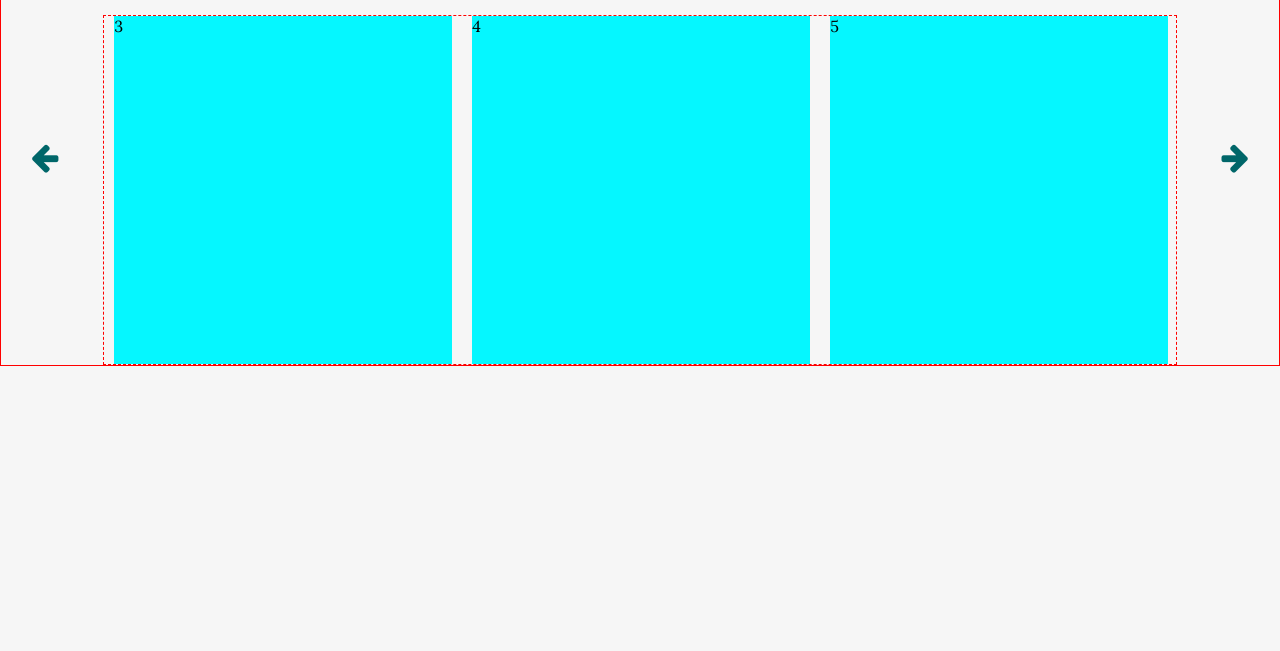
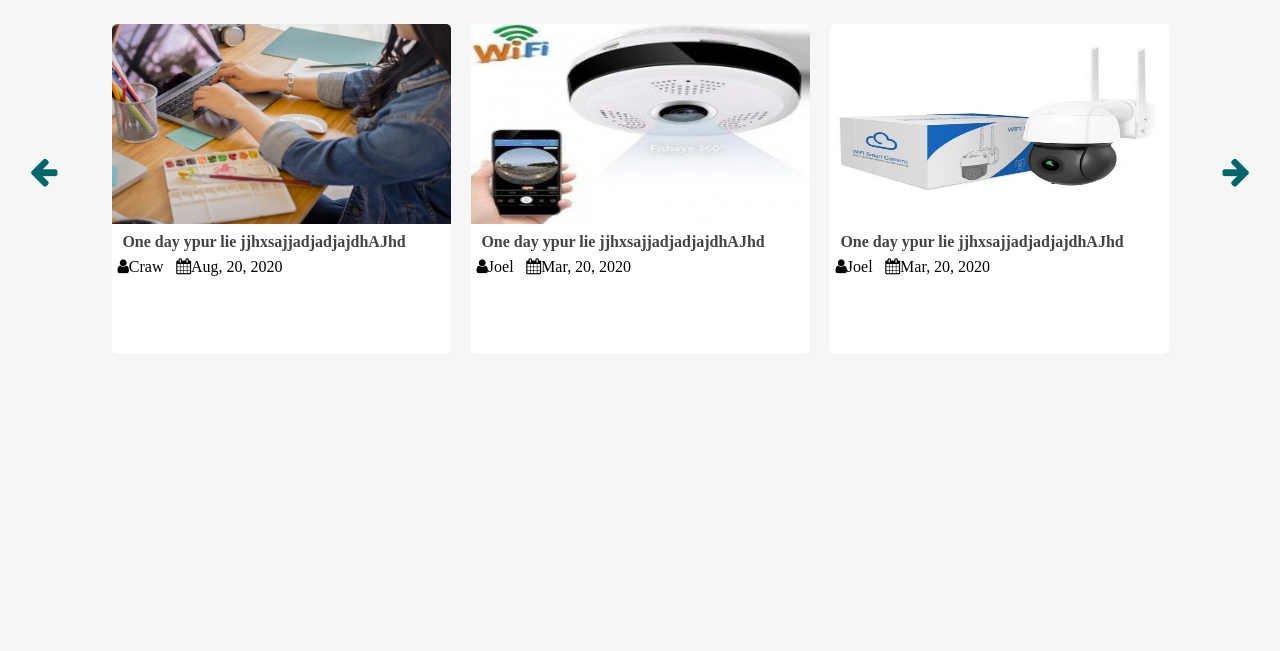
Before and after one commit to Crawford30/BlogCSS, a plain HTML site: page index.html in a window 1280 px wide. Shown: the part 149-800 px from the top of the page. Drawn offline with nearby package versions, Linux system fonts and the light colour scheme; a web font is replaced by a local one.

Commit message:
slider complete

```diff
--- a/css/style.css
+++ b/css/style.css
@@ -17,8 +17,14 @@ h1, h2, h3, h4, h5, h6 {
 	font-family: 'Candal', serif;
 	color: #444;
 
+	margin: 5px;
+
 }
 
+a {
+	text-decoration: none;
+	color: inherit;
+}
 /*making every element to have a white color */
 
 header *{
@@ -77,6 +83,8 @@ header ul li ul{
 
 	/*hide drop down*/
 	display: none;
+
+	z-index: 9999999;
 }
 
 
@@ -132,32 +140,69 @@ header .menu-toggle{
 	display: none;
 }
 
+/*STYLING ANCHOR TAGS IN PAGE WRAPPER*/
+.page-wrapper a:hover {
+
+	color: #006669;
+
+}
+
+
 /*POST SLIDER*/
 .post-slider {
-	border: 1px solid red;
+	/*border: 1px solid red;*/
 
 	position: relative;
 }
 
 .post-slider .post-wrapper{
+	padding: 10px 0 10px 0;
 
 	width: 84%;
 	height: 350px;
 	margin: 0 auto; /*auto ensures that its horizontally centerlised */
 	overflow: hidden;
-	border: 1px dashed red;
+	/*border: 1px dashed red;*/
 
 }
 
 .post-slider .post-wrapper .post{
 
 	width: 300px;
-	height: 350px;
+	height: 330px;
 	margin: 0 10px;  /*top margin 0, side margins 10px */
 
 	display: inline-block; /*to display horizontal */
 
-	background: #05f7ff;
+	/*background: #05f7ff;*/
+
+	background: #fff;
+
+	border-radius: 5px;
+
+	box-shadow: 1px 1px 1px -1px #a0a0a033;
+
+}
+
+
+.post-slider .post-wrapper .post .post-info {
+	height: 130px; /* remaing height after adding the height of the image */
+	/*border: 1px solid red;*/
+
+	padding: 0px 5px;
+
+
+}
+
+/*slider image */
+.post-slider .post-wrapper .post .slider-image {
+
+	width: 100%;
+
+	height: 200px;
+
+	border-top-left-radius: 5px;
+	border-top-right-radius: 5px;
 
 }
 
--- a/index.html
+++ b/index.html
@@ -57,11 +57,74 @@
 			<i class="fa fa-arrow-right next"></i>
 
 			<div class="post-wrapper">
-				<div class="post">1</div>
-				<div class="post">2</div>
-				<div class="post">3</div>
-				<div class="post">4</div>
-				<div class="post">5</div>
+
+				<div class="post">
+					<img src="images/banner1.jpg" alt="" class="slider-image">
+					<div class="post-info">
+						<h4><a href="single.html"> One day ypur lie jjhxsajjadjadjajdhAJhd</a></h4>
+						<i class="fa fa-user">Joel</i>
+						&nbsp;
+						<i class="fa fa-calendar">Mar, 20, 2020</i>
+					</div>
+				</div>
+
+
+				<div class="post">
+					<img src="images/banner2.jpg" alt="" class="slider-image">
+					<div class="post-info">
+						<h4><a href="single.html"> One day ypur lie jjhxsajjadjadjajdhAJhd</a></h4>
+						<i class="fa fa-user">Joel</i>
+						&nbsp;
+						<i class="fa fa-calendar">Feb, 20, 2020</i>
+					</div>
+				</div>
+
+
+
+				<div class="post">
+					<img src="images/banner3.jpg" alt="" class="slider-image">
+					<div class="post-info">
+						<h4><a href="single.html"> One day ypur lie jjhxsajjadjadjajdhAJhd</a></h4>
+						<i class="fa fa-user">Craw</i>
+						&nbsp;
+						<i class="fa fa-calendar">Aug, 20, 2020</i>
+					</div>
+				</div>
+
+
+				<div class="post">
+					<img src="images/cctv1.jpg" alt="" class="slider-image">
+					<div class="post-info">
+						<h4><a href="single.html"> One day ypur lie jjhxsajjadjadjajdhAJhd</a></h4>
+						<i class="fa fa-user">Joel</i>
+						&nbsp;
+						<i class="fa fa-calendar">Mar, 20, 2020</i>
+					</div>
+				</div>
+
+
+				<div class="post">
+					<img src="images/cctv2.jpg" alt="" class="slider-image">
+					<div class="post-info">
+						<h4><a href="single.html"> One day ypur lie jjhxsajjadjadjajdhAJhd</a></h4>
+						<i class="fa fa-user">Joel</i>
+						&nbsp;
+						<i class="fa fa-calendar">Mar, 20, 2020</i>
+					</div>
+				</div>
+
+
+				<div class="post">
+					<img src="images/cctv3.jpg" alt="" class="slider-image">
+					<div class="post-info">
+						<h4><a href="single.html"> One day ypur lie jjhxsajjadjadjajdhAJhd</a></h4>
+						<i class="fa fa-user">Joel</i>
+						&nbsp;
+						<i class="fa fa-calendar">Mar, 20, 2020</i>
+					</div>
+				</div>
+
+
 			</div>
 		</div>
 
--- a/js/script.js
+++ b/js/script.js
@@ -21,6 +21,36 @@ $('.post-wrapper').slick({
   prevArrow: $('.prev'),
 
 
+   responsive: [
+    {
+      breakpoint: 1024,
+      settings: {
+        slidesToShow: 3,
+        slidesToScroll: 3,
+        infinite: true,
+        dots: true
+      }
+    },
+    {
+      breakpoint: 600,
+      settings: {
+        slidesToShow: 2,
+        slidesToScroll: 2
+      }
+    },
+    {
+      breakpoint: 480,
+      settings: {
+        slidesToShow: 1,
+        slidesToScroll: 1
+      }
+    }
+    // You can unslick at a given breakpoint now by adding:
+    // settings: "unslick"
+    // instead of a settings object
+  ]
+
+
 
 });
 
```
